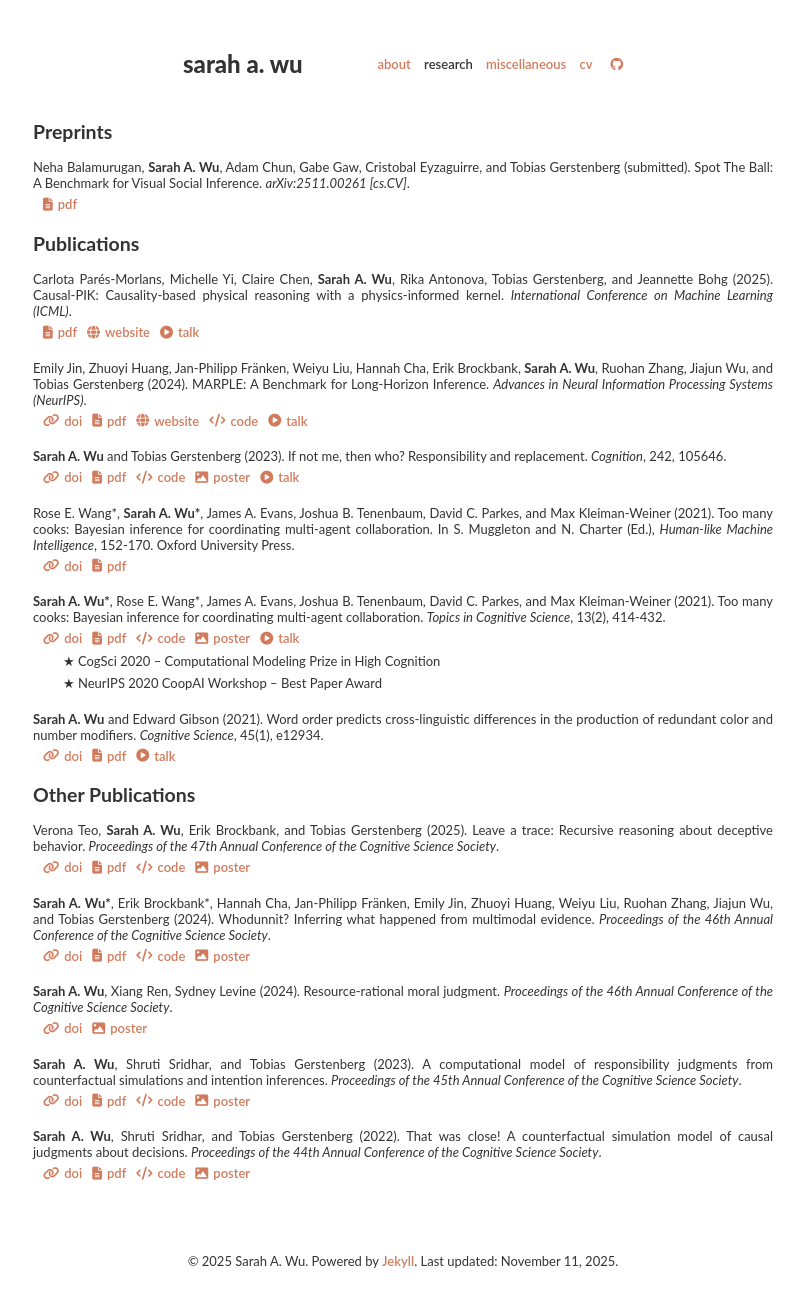
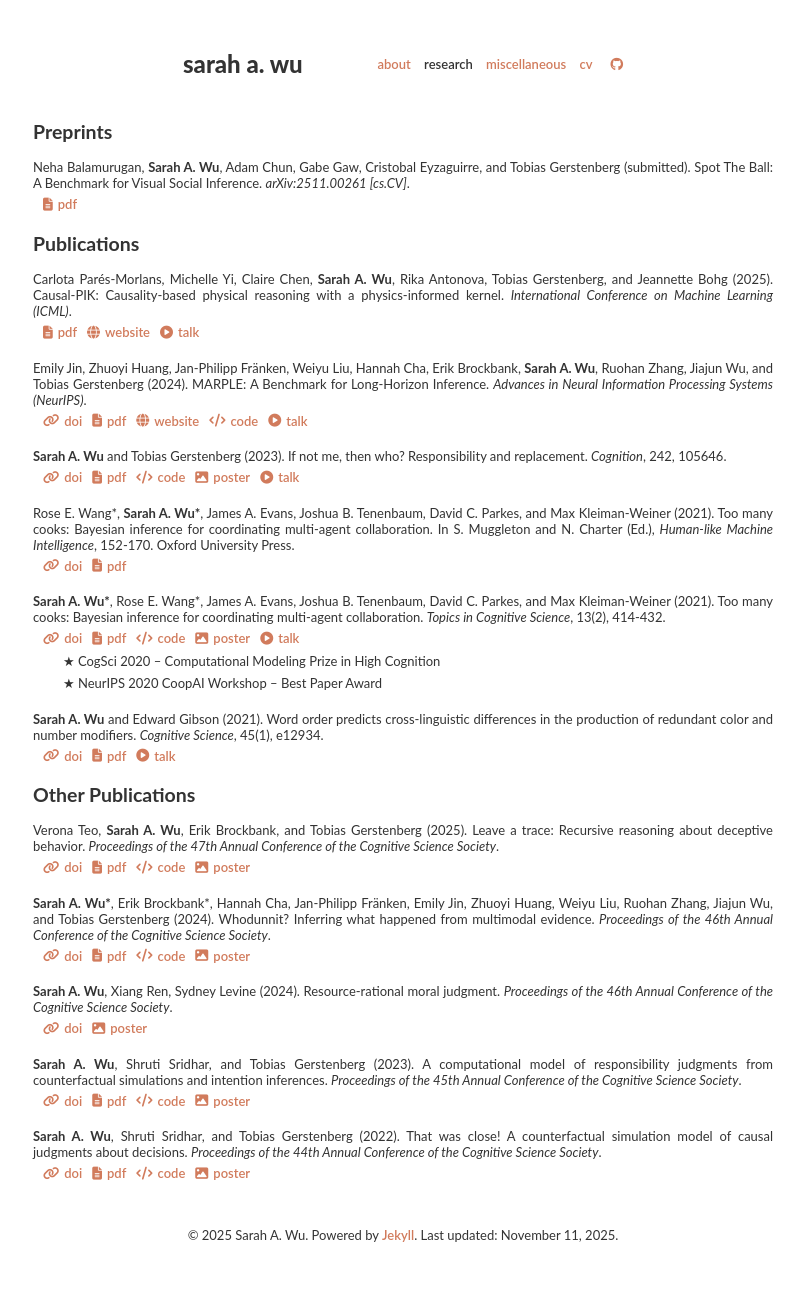
Before and after one commit to sarahawu/sarahawu.github.io, a Jekyll site: the page built from research.md, in a window 1280 px wide. Shown: the whole page, without its empty margins (237-1041 px from the left). Built offline with Jekyll 4.4.1, drawn with Linux system fonts in a browser that asks for light colours; nearby versions of some CDN libraries.

Commit message:
updated footer styling

```diff
--- a/_includes/footer.html
+++ b/_includes/footer.html
@@ -1,6 +1,6 @@
-<footer>
+<footer class="site-footer">
 
-  <div class="container">
+  <div class="wrapper">
     &copy; {{ site.time | date: '%Y' }} {{ site.first_name }} {{ site.middle_name }} {{ site.last_name }}. {{ site.footer_text }}
     Last updated: {{ "now" | date: '%B %d, %Y' }}.
   </div>
--- a/assets/styling/main.scss
+++ b/assets/styling/main.scss
@@ -14,7 +14,7 @@ $title-font-weight: 800 !default;
 $unit-spacing:      30px !default;
 $nav-spacing:       10px !default;
 $header-height:     $base-font-size * 7 !default;
-$footer-height:     $base-font-size * 6 !default;
+$footer-height:     $base-font-size * 5 !default;
 
 $text-color:        #333333 !default;
 $background-color:  #ffffff !default;
@@ -170,11 +170,12 @@ a {
     height: $footer-height;
 }
 
-footer {
+.site-footer {
     text-align: center;
     height: $footer-height;
-    .container {
-        padding-top: $base-font-size * 3;
+    .wrapper {
+      padding-top: $base-font-size;
+      padding-bottom: $base-font-size;
     }
 }
 
```
